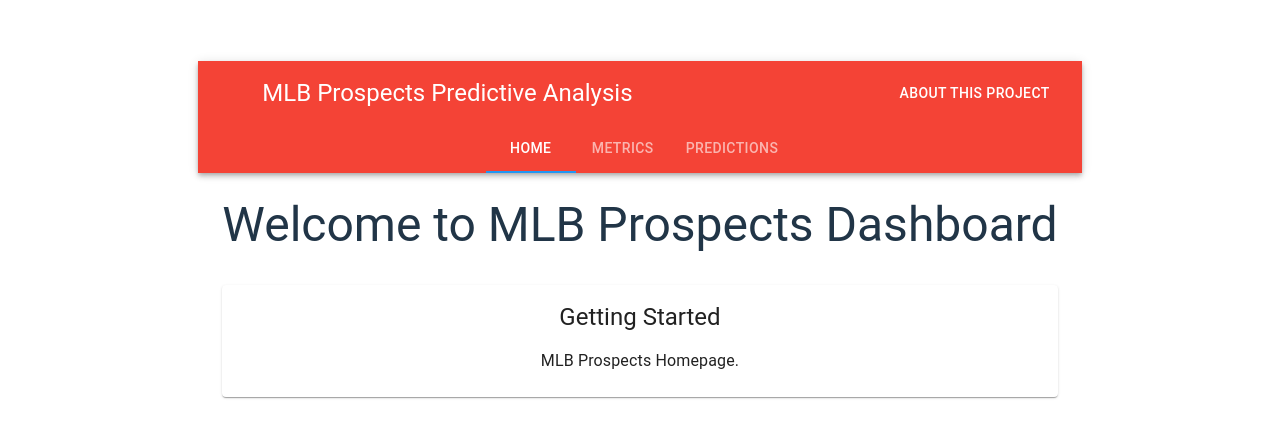
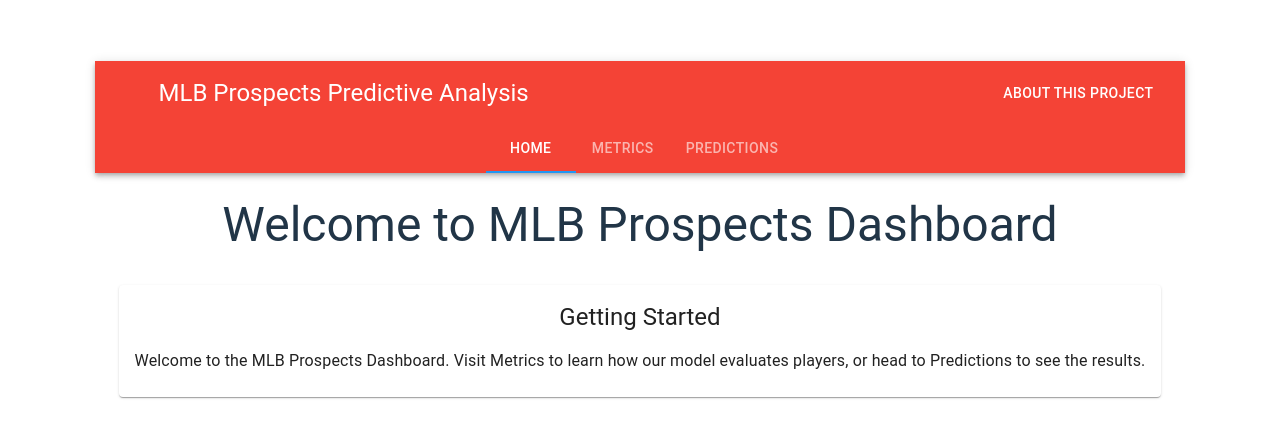
Before and after one commit to nxj221-oss/CSDS-395-Senior-Project, a React (Vite) app in the folder baseball_app/: page / in a window 1280 px wide. Shown: the part 159-596 px from the top of the page. Built offline with nearby package versions, Linux system fonts and the light colour scheme; some icons are missing.

Commit message:
Added text to Predictions Page

```diff
--- a/baseball_app/src/HomePage.jsx
+++ b/baseball_app/src/HomePage.jsx
@@ -14,7 +14,7 @@
             Getting Started
           </Typography>
           <Typography variant="body1">
-            MLB Prospects Homepage.
+            Welcome to the MLB Prospects Dashboard. Visit Metrics to learn how our model evaluates players, or head to Predictions to see the results.
           </Typography>
         </CardContent>
       </Card>
--- a/baseball_app/src/PredictionsPage.jsx
+++ b/baseball_app/src/PredictionsPage.jsx
@@ -125,7 +125,7 @@
         Predictions Explorer
       </Typography>
       <Typography variant="body1" sx={{ color: 'white', mb: 4 }}>
-        This page displays individual player predictions. You can filter, sort, and explore player-level data including team, age, and performance.
+        This page displays individual player predictions. You can filter, sort, and explore player-level data including team, age, level, and performance.
       </Typography>
 
       <Stack direction="row" spacing={2} sx={{ mb: 2 }}>
@@ -266,7 +266,7 @@
         </CardContent>
       </Card>
 
-      {/* Visualizations Section - NEW CODE STARTS HERE */}
+      {/* Visualizations Section */}
       <Typography variant="h4" sx={{ mt: 5, mb: 3 }}>
         Data Visualizations
       </Typography>
```
